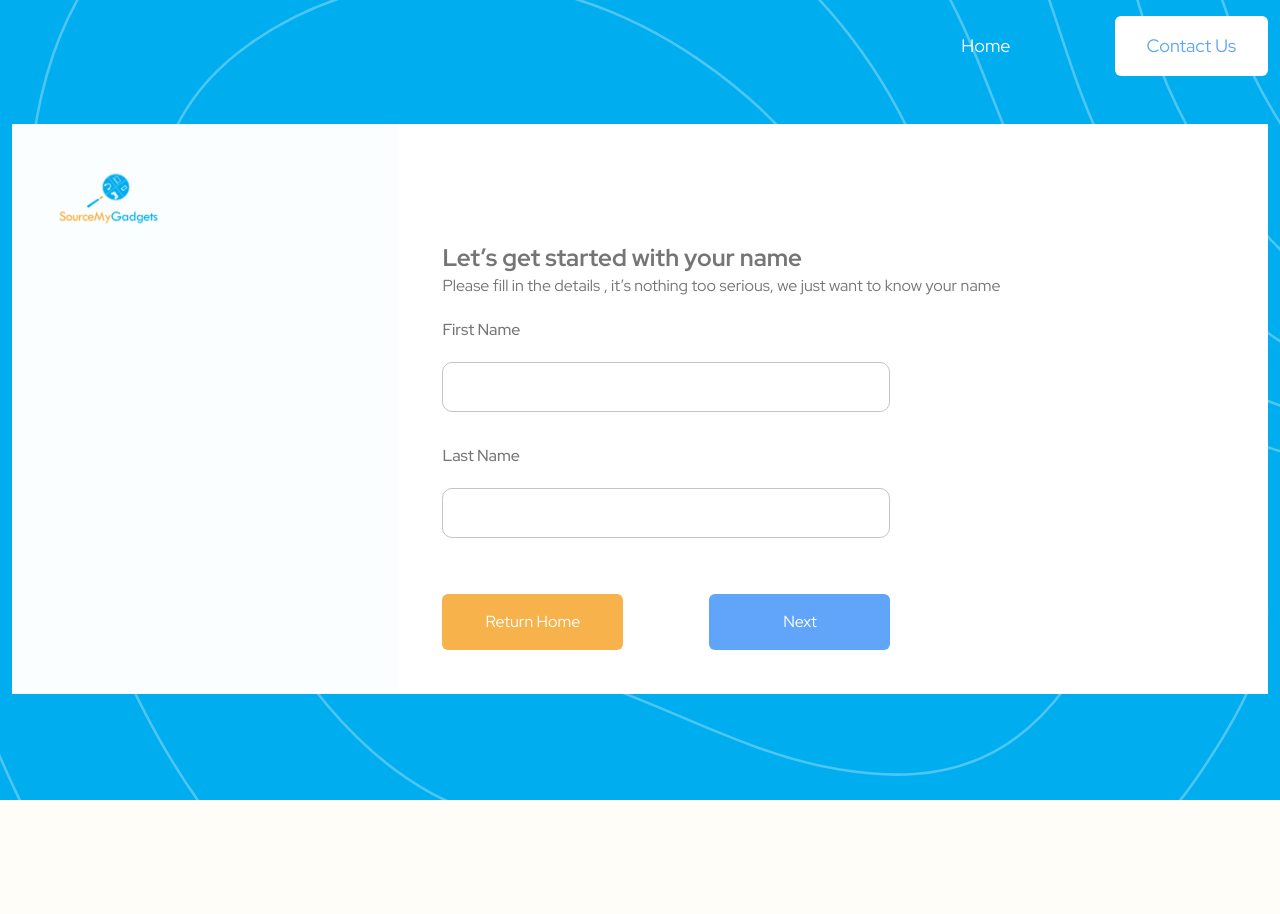
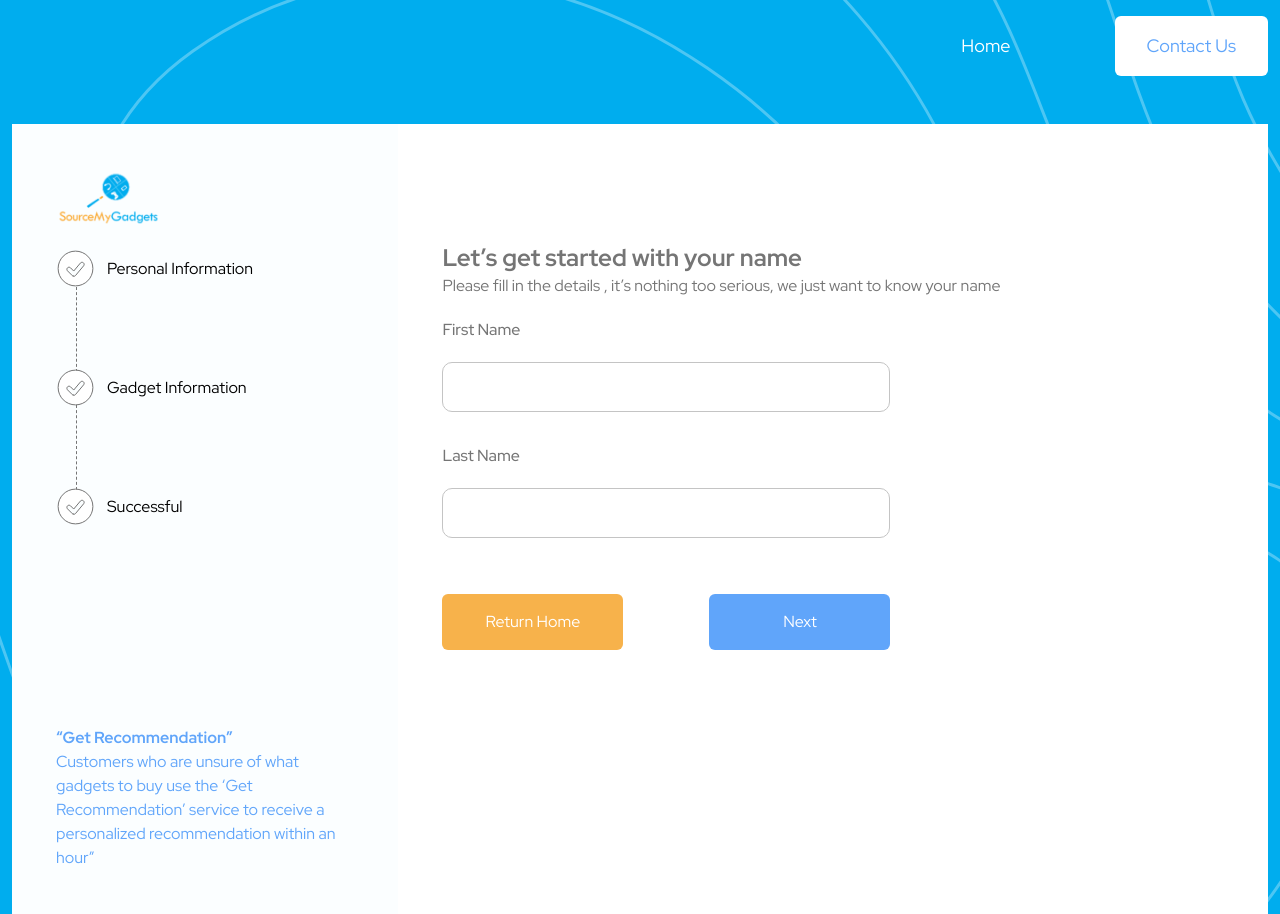
Before and after one commit to jbrit/sourceit, a Next.js app: page /get-recommendation in a window 1280 px wide. Before the commit the page ends 800 px from the top, so only its background shows below. Built offline with nearby package versions, Linux system fonts and the light colour scheme.

Commit message:
Extra form additions setup

```diff
--- a/components/FormPage.js
+++ b/components/FormPage.js
@@ -2,8 +2,17 @@ import React from "react";
 import FormNavbar from "./FormNavbar";
 import Image from "next/image";
 import Link from "next/link";
+import StepCheck from "./StepCheck";
 
-const FormPage = ({ children, SideExtras }) => {
+const FormPage = ({
+  children,
+  hasSteps,
+  stepValues,
+  SideExtras,
+  orderNow,
+  getRecommendation,
+}) => {
+  const checkedSteps = stepValues ?? [false, false, false];
   return (
     <div className="form-page-container">
       <FormNavbar />
@@ -24,6 +33,67 @@ const FormPage = ({ children, SideExtras }) => {
               </a>
             </Link>
           </div>
+          {hasSteps && (
+            <>
+              <div className="relative flex flex-col">
+                <div className="flex items-center mb-20">
+                  <span className="mr-3">
+                    <StepCheck checked={checkedSteps[0]} />
+                  </span>
+                  <span>Personal Information</span>
+                </div>
+                <div
+                  style={{
+                    height: "85px",
+                    borderColor: "#757575",
+                    left: "19.5px",
+                    top: "38px",
+                  }}
+                  className="absolute border-l border-dashed"
+                ></div>
+                <div style={{ zIndex: 1 }} className="flex items-center mb-20">
+                  <span className="mr-3">
+                    <StepCheck checked={checkedSteps[1]} />
+                  </span>
+                  <span>Gadget Information</span>
+                </div>
+                <div
+                  style={{
+                    height: "85px",
+                    borderColor: "#757575",
+                    left: "19.5px",
+                    top: "156px",
+                  }}
+                  className="absolute border-l border-dashed"
+                ></div>
+                <div style={{ zIndex: 1 }} className="flex items-center mb-20">
+                  <span className="mr-3">
+                    <StepCheck checked={checkedSteps[2]} />
+                  </span>
+                  <span>Successful</span>
+                </div>
+              </div>
+            </>
+          )}
+          {(orderNow || getRecommendation) && (
+            <div className="text-blue-400" style={{ paddingTop: "120px" }}>
+              {orderNow && (
+                <>
+                  <div className="font-bold">“Order Now”</div>
+                  We designed this for you so that you can purchase your gadgets
+                  at the best price without any stress, fears, and worries.
+                </>
+              )}
+              {getRecommendation && (
+                <>
+                  <div className="font-bold">“Get Recommendation”</div>
+                  Customers who are unsure of what gadgets to buy use the ‘Get
+                  Recommendation’ service to receive a personalized
+                  recommendation within an hour”
+                </>
+              )}
+            </div>
+          )}
           {SideExtras}
         </div>
         <div className="bg-white p-11">
--- /dev/null
+++ b/components/StepCheck.js
@@ -0,0 +1,22 @@
+import React from "react";
+
+const StepCheck = ({ checked }) => {
+  return (
+    <svg
+      width="39"
+      height="39"
+      viewBox="0 0 39 39"
+      fill={checked ? "#00adee" : "#ffffff"}
+      className="transition-all duration-100 ease-in-out"
+      xmlns="http://www.w3.org/2000/svg"
+    >
+      <path
+        className="transition-all duration-100 ease-in-out"
+        d="M24.3643 14.0817L17.731 22.0401L14.5025 18.8102L14.5026 18.8101L14.4962 18.804C14.0955 18.4169 13.5587 18.2027 13.0015 18.2076C12.4443 18.2124 11.9114 18.4359 11.5174 18.8299C11.1234 19.2239 10.8999 19.7568 10.895 20.314C10.8902 20.8712 11.1044 21.408 11.4915 21.8087L11.4914 21.8088L11.4976 21.8149L16.3726 26.6899L16.3727 26.69C16.5815 26.8987 16.8315 27.0616 17.1067 27.1683L17.2874 26.7021L17.1067 27.1683C17.3819 27.275 17.6764 27.3232 17.9712 27.3098C18.2661 27.2964 18.555 27.2217 18.8194 27.0905C19.0839 26.9593 19.318 26.7744 19.5071 26.5477L19.5071 26.5476L27.6285 16.8019C27.813 16.5897 27.9536 16.343 28.0421 16.0761C28.1312 15.8071 28.1657 15.523 28.1434 15.2406C28.1211 14.9581 28.0426 14.6829 27.9124 14.4312C27.7822 14.1796 27.603 13.9565 27.3854 13.7751C27.1677 13.5937 26.9159 13.4576 26.6449 13.375C26.3739 13.2923 26.0891 13.2647 25.8072 13.2937C25.5253 13.3228 25.2521 13.4079 25.0037 13.5441C24.757 13.6792 24.5397 13.862 24.3643 14.0817ZM2.125 19.5C2.125 9.90427 9.90427 2.125 19.5 2.125C29.0957 2.125 36.875 9.90427 36.875 19.5C36.875 29.0957 29.0957 36.875 19.5 36.875C9.90427 36.875 2.125 29.0957 2.125 19.5Z"
+        stroke={checked ? "#00adee" : "#757575"}
+      />
+    </svg>
+  );
+};
+
+export default StepCheck;
--- /dev/null
+++ b/components/recommendation/SuccessStep.js
@@ -0,0 +1,31 @@
+import React from "react";
+import Link from "next/link";
+import Image from "next/image";
+
+const SuccessStep = () => {
+  return (
+    <div
+      style={{ height: "600px", color: "#757575" }}
+      className="flex flex-col justify-center text-center"
+    >
+      <flex className="items-center justify-center mb-5">
+        <Image src="/green-tick.svg" height={160} width={160} />
+      </flex>
+      <div className="font-bold text-2xl mb-5">
+        Thank You for Using Our Service
+      </div>
+      <div className="mb-5 text-2xl">
+        Kindly expect a response from us within an hour
+      </div>
+      <div>
+        <Link href="/get-started">
+          <button className="py-4 px-10 bg-blue-400 rounded-md text-white hover:bg-blue-500 focus:outline-none transition-all duration-500 ease-in-out">
+            Go Back Home
+          </button>
+        </Link>
+      </div>
+    </div>
+  );
+};
+
+export default SuccessStep;
--- a/pages/get-recommendation.js
+++ b/pages/get-recommendation.js
@@ -6,6 +6,7 @@ import NameStep from "../components/recommendation/NameStep";
 import ContactStep from "../components/recommendation/ContactStep";
 import GadgetInfoA from "../components/recommendation/GadgetInfoA";
 import GadgetInfoB from "../components/recommendation/GadgetInfoB";
+import SuccessStep from "../components/recommendation/SuccessStep";
 
 const GetRecommendation = () => {
   const { step, previousStep, nextStep } = useStep(0);
@@ -20,6 +21,8 @@ const GetRecommendation = () => {
         return <GadgetInfoA stepMeta={stepMeta} />;
       case 3:
         return <GadgetInfoB stepMeta={stepMeta} />;
+      case 4:
+        return <SuccessStep />;
       default:
         return <></>;
     }
@@ -41,7 +44,7 @@ const GetRecommendation = () => {
         />
         <link rel="icon" href="/favicon.ico" />
       </Head>
-      <FormPage>{_renderSteps(step)}</FormPage>
+      <FormPage stepValues={[step>=1, step>=2, step==4]} hasSteps getRecommendation>{_renderSteps(step)}</FormPage>
     </div>
   );
 };
--- a/pages/order-now.js
+++ b/pages/order-now.js
@@ -4,6 +4,7 @@ import FormPage from "../components/FormPage";
 import NameStep from "../components/recommendation/NameStep";
 import { useStep } from "../helpers/hooks";
 import ContactStep from "../components/recommendation/ContactStep";
+import SuccessStep from "../components/recommendation/SuccessStep";
 
 const OrderNow = () => {
   const { step, previousStep, nextStep } = useStep(0);
@@ -14,6 +15,8 @@ const OrderNow = () => {
         return <NameStep stepMeta={stepMeta} />;
       case 1:
         return <ContactStep stepMeta={stepMeta} />;
+      case 2:
+        return <SuccessStep />;
       default:
         return <></>;
     }
@@ -35,7 +38,7 @@ const OrderNow = () => {
         />
         <link rel="icon" href="/favicon.ico" />
       </Head>
-      <FormPage>{_renderSteps(step)}</FormPage>
+      <FormPage stepValues={[step>=1, step>=2, step==2]} hasSteps orderNow>{_renderSteps(step)}</FormPage>
     </div>
   );
 };
```
Also changed, not shown: public/circle-check.svg (added), public/green-tick.svg (added).
